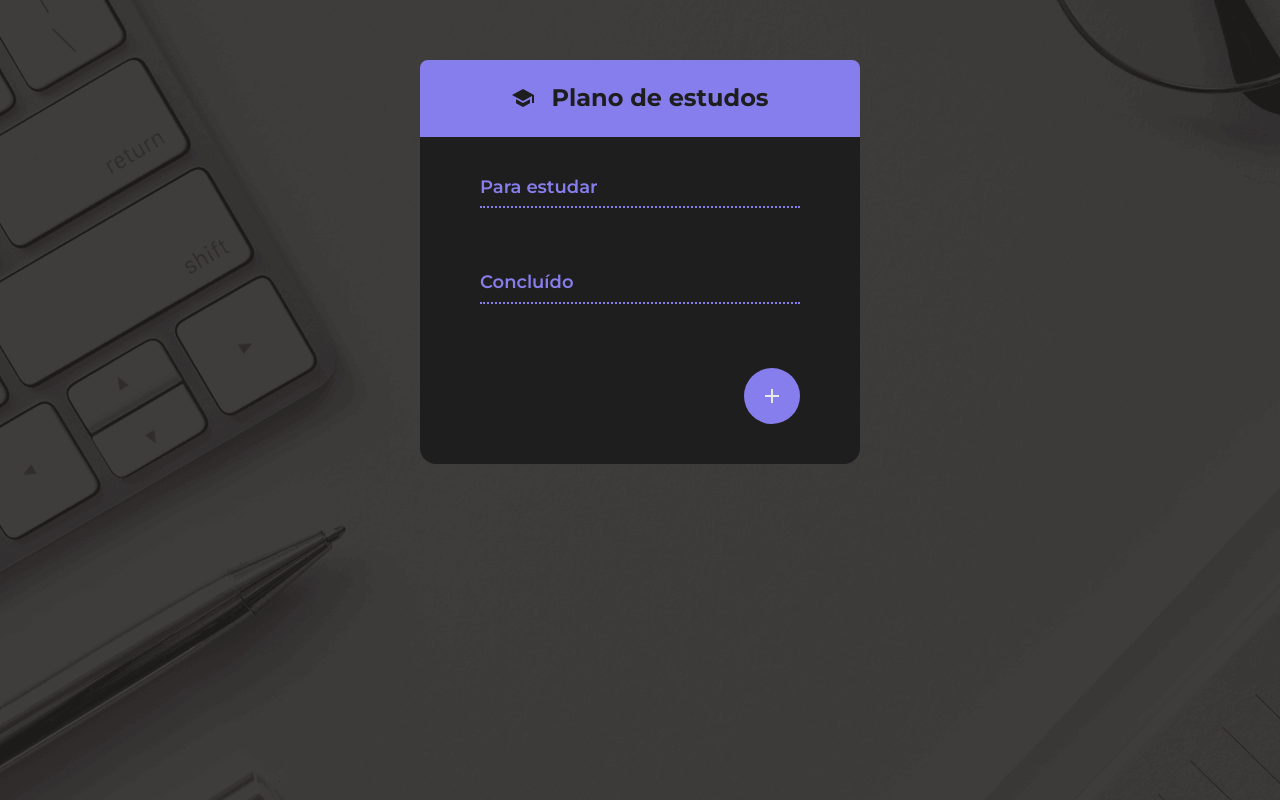
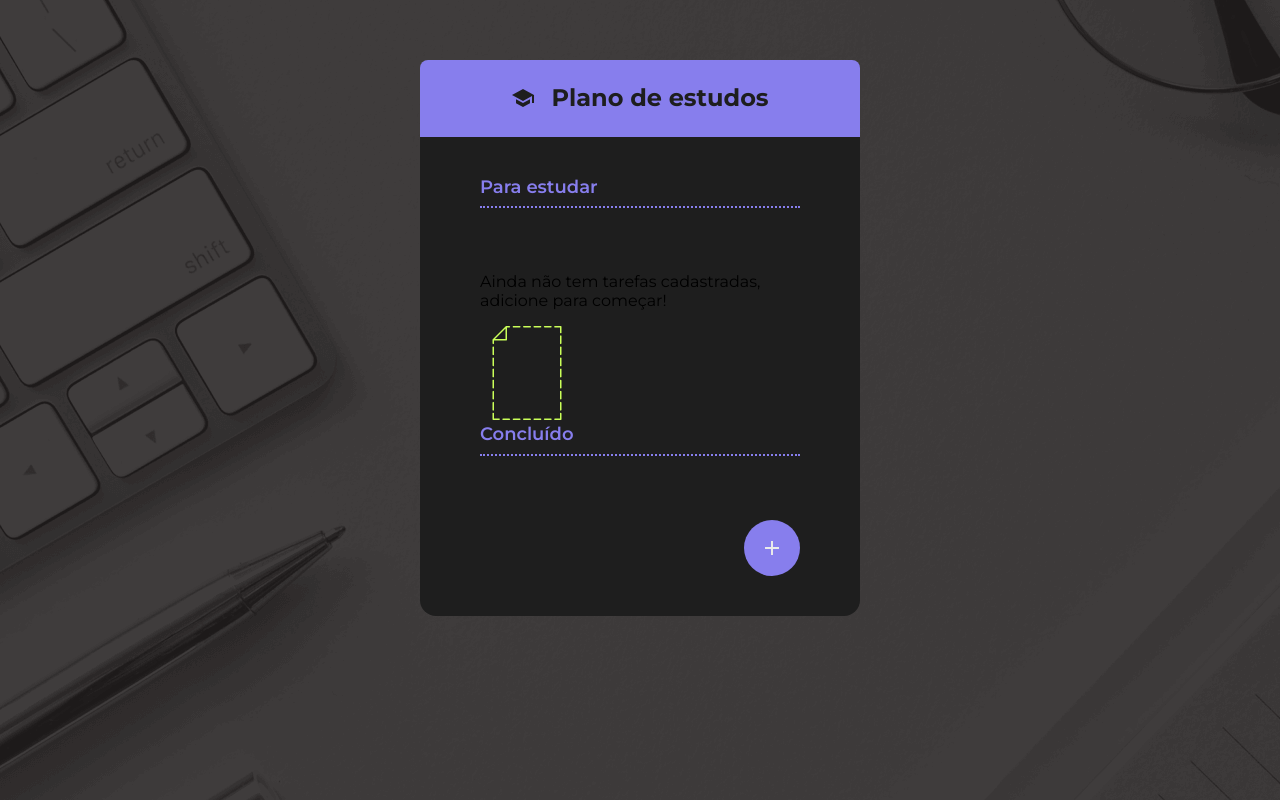
Before and after one commit to dglshenriq/todo-list-react, a React (Vite) app: page / in a window 1280 px wide. Built offline with nearby package versions, Linux system fonts and the light colour scheme.

Commit message:
Adiciona Empty State e finaliza o projeto

```diff
--- a/src/App.jsx
+++ b/src/App.jsx
@@ -10,6 +10,7 @@ import { TodoForm } from "./components/TodoForm";
 import { TodoGroup } from "./components/TodoGroup";
 import { use } from "react";
 import TodoContext from "./components/TodoProvider/TodoContext";
+import { EmptyState } from "./components/EmptyState";
 
 function App() {
   const {
@@ -43,6 +44,7 @@ function App() {
             heading="Para estudar"
             items={todos.filter((t) => !t.completed)}
           />
+          {todos.length == 0 && <EmptyState />}
           <TodoGroup
             heading="Concluído"
             items={todos.filter((t) => t.completed)}
--- /dev/null
+++ b/src/components/EmptyState/empty-state.style.css
@@ -0,0 +1,16 @@
+.empty-state {
+    display: flex;
+    flex-direction: column;
+    align-items: center;
+    justify-content: center;
+    margin-bottom: 40px;
+    gap: 24px;
+}
+
+.empty-state p {
+    margin: 0;
+    color: #EAEAEA;
+    text-align: center;
+    font-size: 16px;
+    line-height: 150%;
+}
--- /dev/null
+++ b/src/components/EmptyState/index.jsx
@@ -0,0 +1,8 @@
+export function EmptyState() {
+    return (
+        <section className="empty-state">
+            <p>Ainda não tem tarefas cadastradas, adicione para começar!</p>
+            <img src="/empty.png" alt="" />
+        </section>
+    )
+}
```
Also changed, not shown: public/empty.png (added).
